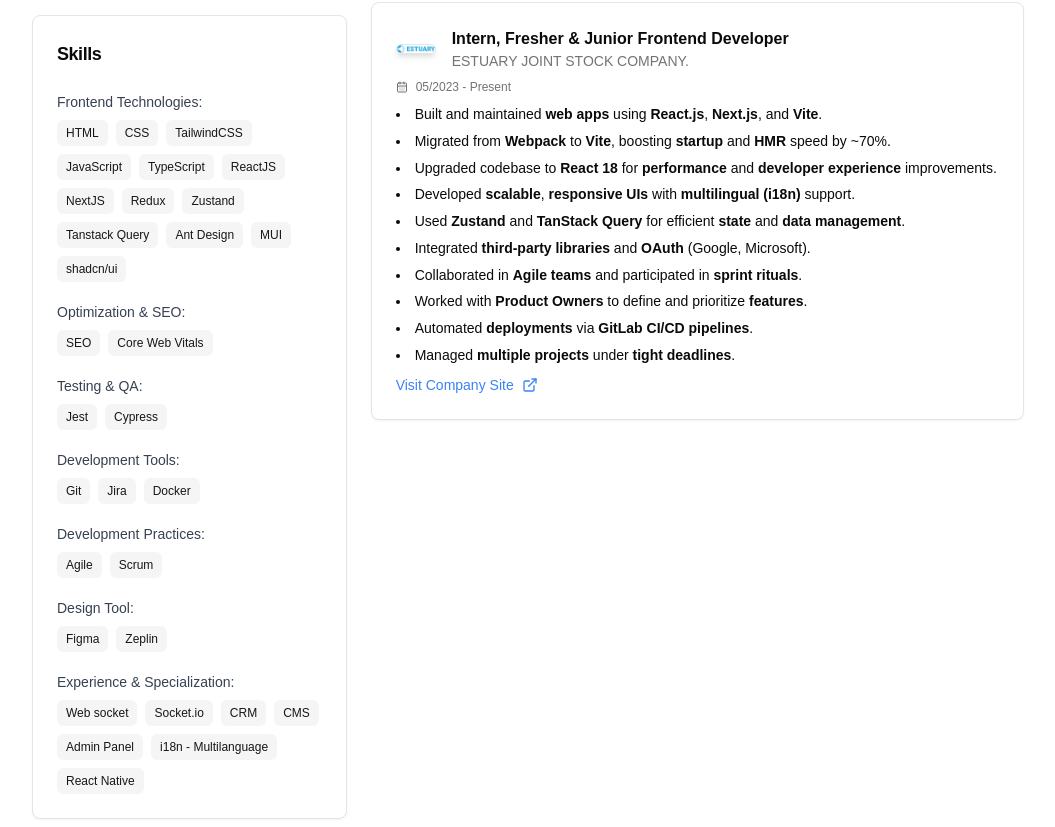
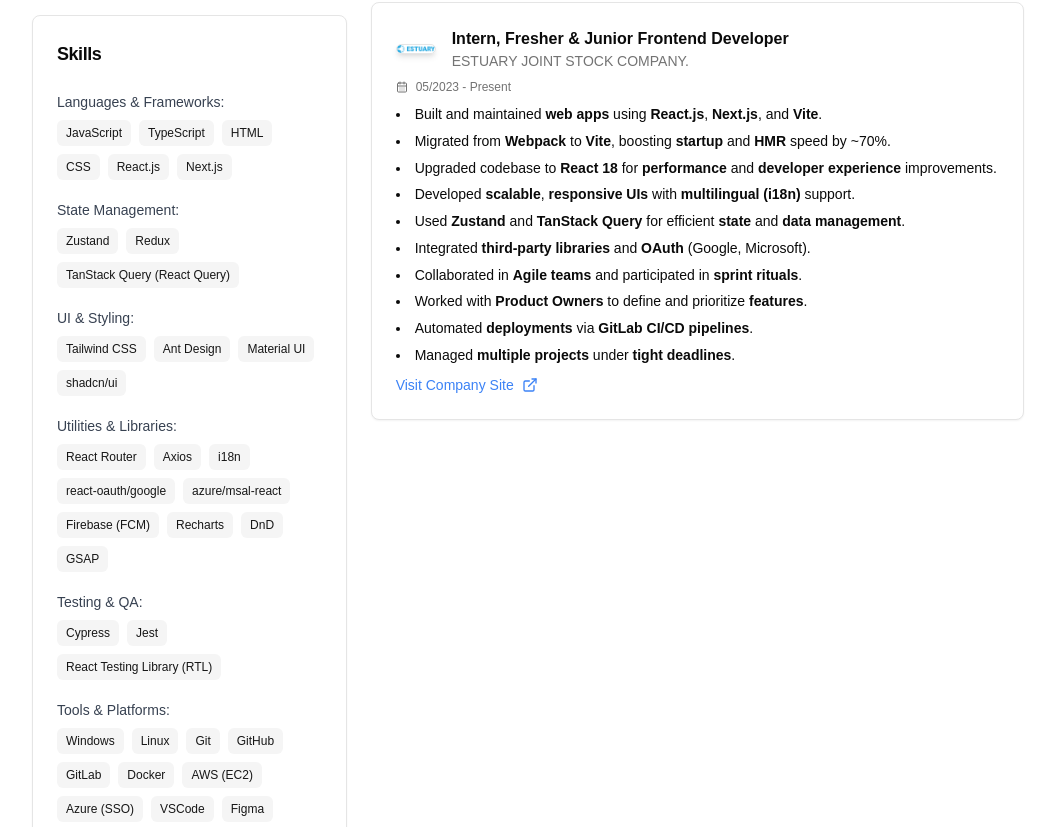
Before and after one commit to duythenights/duythenights_portfolio, a Next.js app: page / in a window 1280 px wide. Shown: the part 693-1520 px from the top of the page, without its empty margins (112-1167 px from the left). Built offline with nearby package versions, Linux system fonts and the light colour scheme; what @radix-ui/themes would draw is missing.

Commit message:
feat: update skills

```diff
--- a/src/components/Skills.tsx
+++ b/src/components/Skills.tsx
@@ -3,34 +3,51 @@
 
 // Categorized skills
 const categorizedSkills = {
-  "Frontend Technologies": [
+  "Languages & Frameworks": [
+    "JavaScript",
+    "TypeScript",
     "HTML",
     "CSS",
-    "TailwindCSS",
-    "JavaScript",
-    "TypeScript",
-    "ReactJS",
-    "NextJS",
-    "Redux",
-    "Zustand",
-    "Tanstack Query",
-    "Ant Design",
-    "MUI",
-    "shadcn/ui",
+    "React.js",
+    "Next.js",
   ],
-  "Optimization & SEO": ["SEO", "Core Web Vitals"],
-  "Testing & QA": ["Jest", "Cypress"],
-  "Development Tools": ["Git", "Jira", "Docker"],
-  "Development Practices": ["Agile", "Scrum"],
-  "Design Tool": ["Figma", "Zeplin"],
-  "Experience & Specialization": [
-    "Web socket",
-    "Socket.io",
-    "CRM",
-    "CMS",
-    "Admin Panel",
-    "i18n - Multilanguage",
-    "React Native",
+  "State Management": ["Zustand", "Redux", "TanStack Query (React Query)"],
+  "UI & Styling": ["Tailwind CSS", "Ant Design", "Material UI", "shadcn/ui"],
+  "Utilities & Libraries": [
+    "React Router",
+    "Axios",
+    "i18n",
+    "react-oauth/google",
+    "azure/msal-react",
+    "Firebase (FCM)",
+    "Recharts",
+    "DnD",
+    "GSAP",
+  ],
+  "Testing & QA": ["Cypress", "Jest", "React Testing Library (RTL)"],
+  "Tools & Platforms": [
+    "Windows",
+    "Linux",
+    "Git",
+    "GitHub",
+    "GitLab",
+    "Docker",
+    "AWS (EC2)",
+    "Azure (SSO)",
+    "VSCode",
+    "Figma",
+  ],
+  "Practices & Concepts": [
+    "Agile (Scrum)",
+    "Core Web Vitals",
+    "SEO",
+    "Web Workers",
+    "Service Workers",
+    "Websocket",
+    "Multilingual (i18n)",
+    "FCM",
+    "Microsite",
+    "Google Analytics",
   ],
 };
 
```
